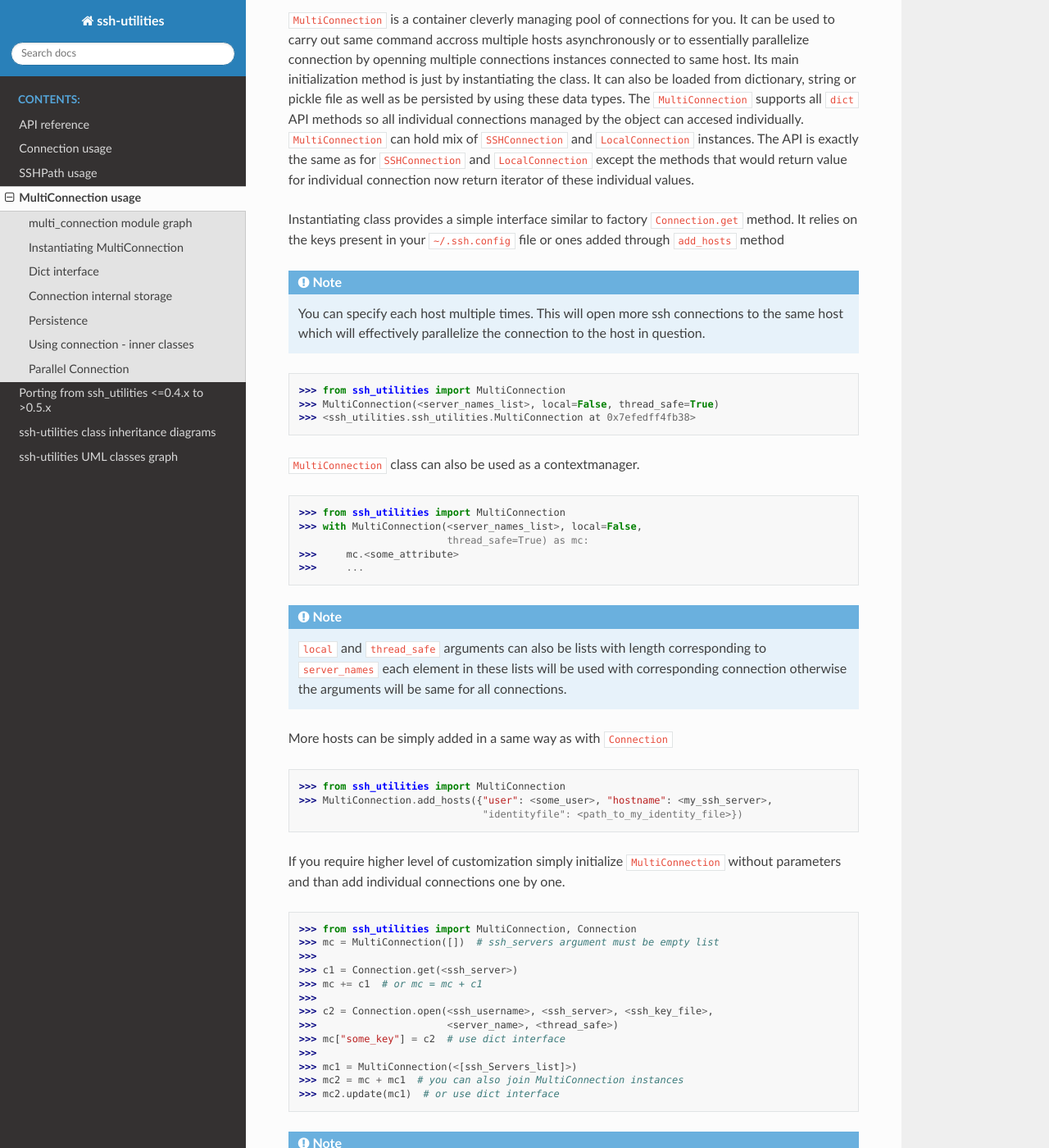
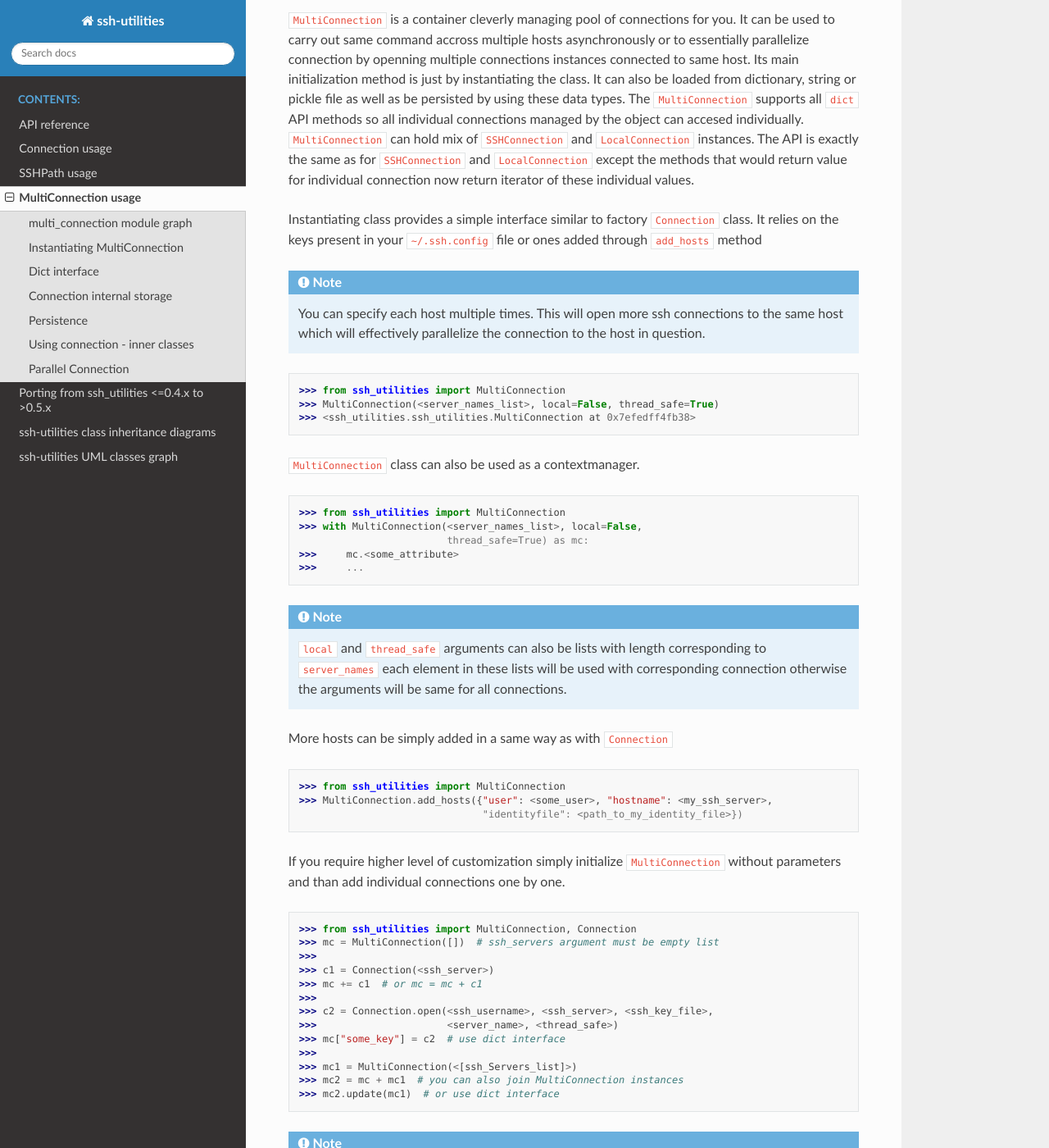
Before and after one commit to marian-code/ssh-utilities, a Sphinx documentation site: the page built from docs/source/usage_multi.rst, in a window 1280 px wide and 1400 px high, scrolled down 384 px. Shown: the whole window at 82% size. Built offline with Sphinx 7.4.7 and the Read the Docs theme 2.0.0, drawn with Linux system fonts in a browser that asks for light colours.

Commit message:
small doc updates

```diff
--- a/docs/source/usage_multi.rst
+++ b/docs/source/usage_multi.rst
@@ -24,7 +24,7 @@ methods that would return value for individual connection now return iterator
 of these individual values.
 
 Instantiating class provides a simple interface similar to factory
-``Connection.get`` method. It relies on the keys present in your
+``Connection`` class. It relies on the keys present in your
 ``~/.ssh.config`` file or ones added through ``add_hosts`` method
 
 .. note::
@@ -72,7 +72,7 @@ without parameters and than add individual connections one by one.
     >>> from ssh_utilities import MultiConnection, Connection
     >>> mc = MultiConnection([])  # ssh_servers argument must be empty list
     >>>
-    >>> c1 = Connection.get(<ssh_server>)
+    >>> c1 = Connection(<ssh_server>)
     >>> mc += c1  # or mc = mc + c1
     >>>
     >>> c2 = Connection.open(<ssh_username>, <ssh_server>, <ssh_key_file>,
```
Also changed, not shown: 1 other file.
